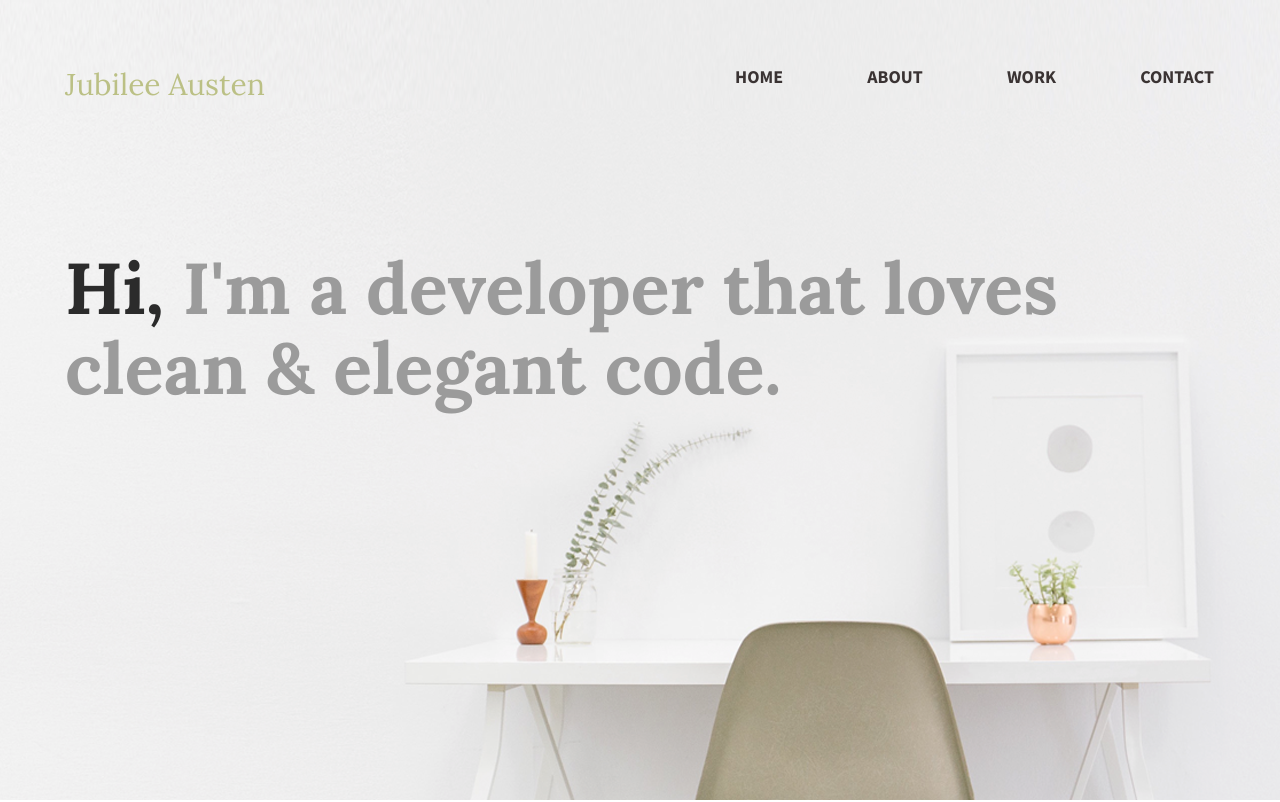
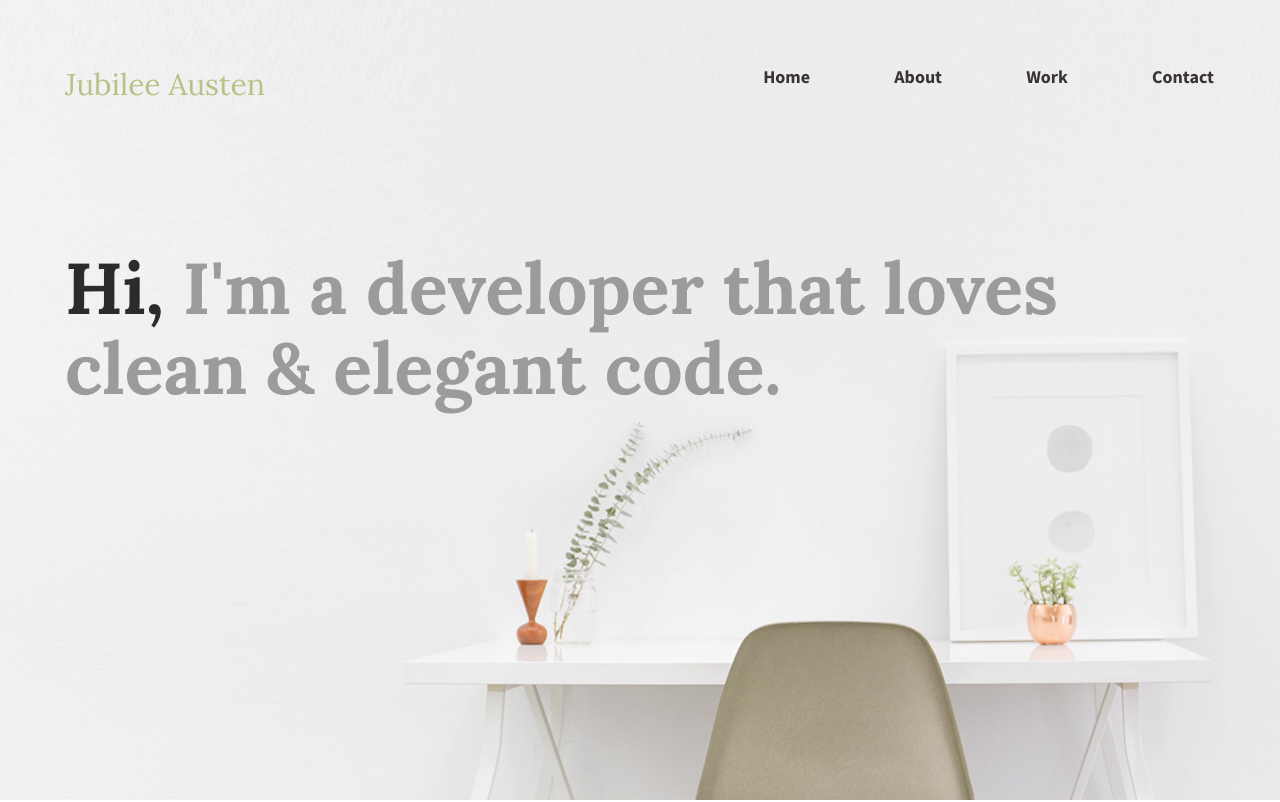
Before and after one commit to danielmason89/jubliee-austen-portfolio, a plain HTML site: page index.html in a window 1280 px wide. Shown: the top 802 px of the page. Drawn offline with Linux system fonts and the light colour scheme; a web font is replaced by a local one.

```diff
--- a/css/main.css
+++ b/css/main.css
@@ -45,7 +45,6 @@ header {
 nav {
   float: right;
   padding: 65px 25px;
-  /* width: 1200px; */
 }
 
 nav ul {
@@ -57,7 +56,7 @@ nav ul li {
   margin-right: 1px;
 }
 nav ul li a {
-  text-transform: uppercase;
+  text-transform: capitalize;
   text-decoration: none;
   font-size: 18px;
   color: #3a3333;
```
